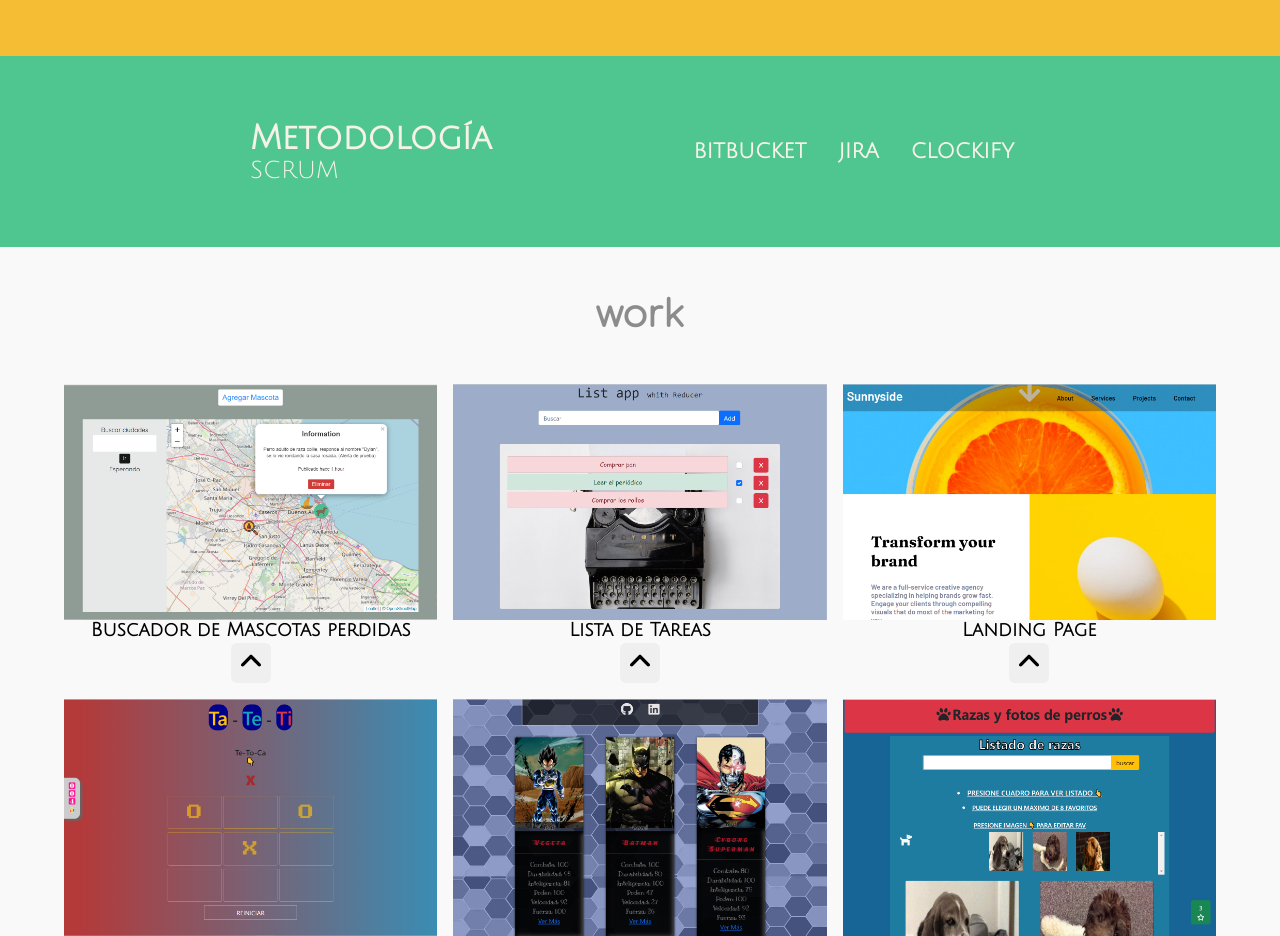
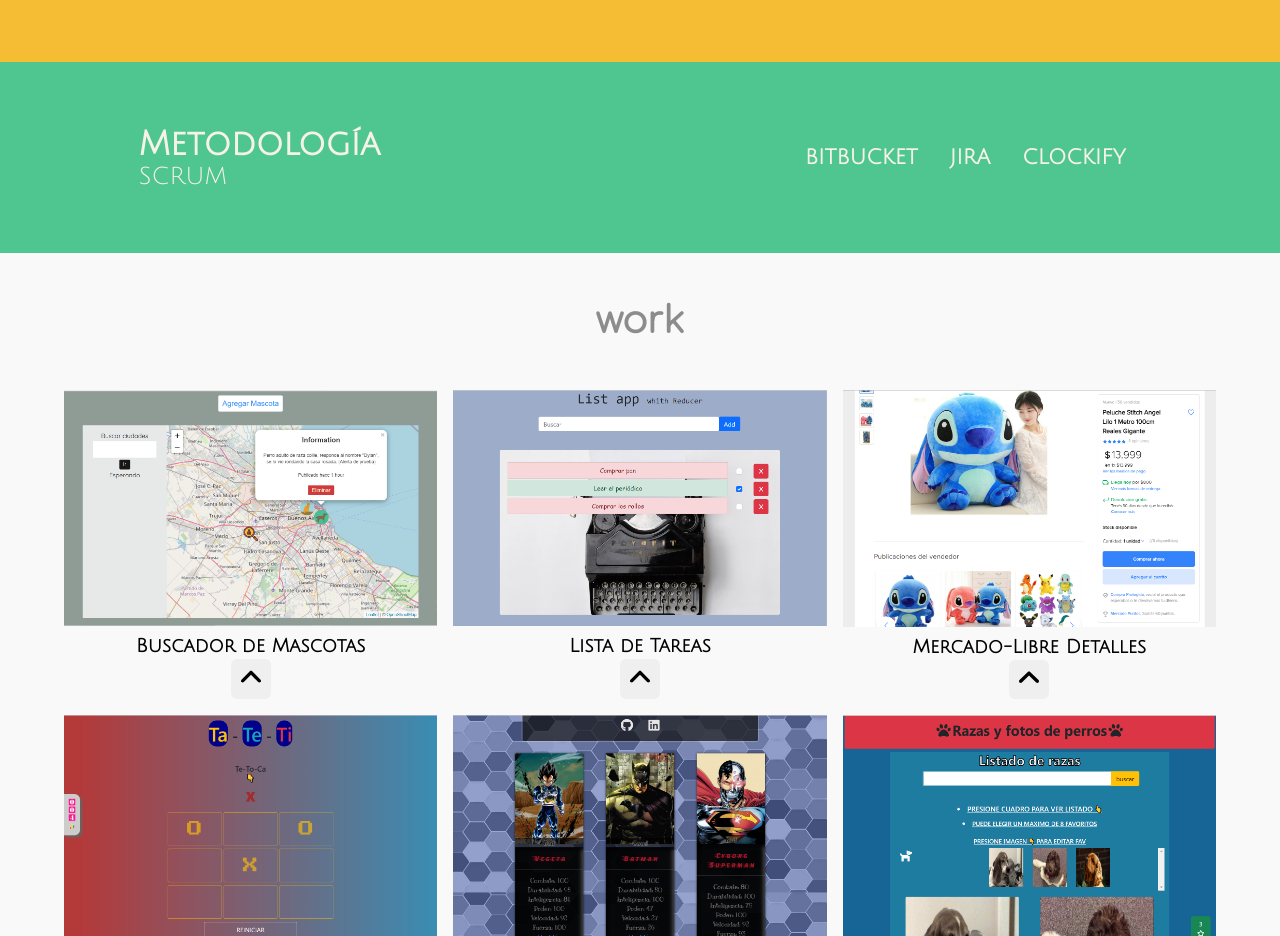
Before and after one commit to AlejandroWogelman/Portfolio-renovated, a React (Create React App) app: page / in a window 1280 px wide. Shown: the part 1596-2532 px from the top of the page. Built offline with nearby package versions, Linux system fonts and the light colour scheme; grey boxes are pictures that could not be loaded.

Commit message:
Actualice data

```diff
--- a/src/components/about/About.js
+++ b/src/components/about/About.js
@@ -83,10 +83,10 @@
         </div>
         <div className="skills-content">
           <p>HTML</p>
+          <p>REACT</p>
           <p>CSS</p>
+          <p>TYPESCRIPT</p>
           <p>JAVASCRIPT</p>
-          <p>REACT</p>
-          <p>TYPESCRIPT</p>
         </div>
       </article>
       <article className="metodologias-container">
--- a/src/components/about/about.css
+++ b/src/components/about/about.css
@@ -68,10 +68,20 @@
 .metodologias-container {
   background-color: rgb(79, 197, 144);
 }
-.skills-content,
+
 .metodologias-content {
   display: flex;
 }
+
+.skills-content {
+  display: grid;
+  grid-template-columns: 1fr 1fr;
+}
+.skills-container div:first-child,
+.metodologias-container div:first-child {
+  min-width: 50%;
+}
+
 .skills-content p,
 .metodologias-content p {
   font-weight: bold;
@@ -112,22 +122,16 @@
     font-size: 1.1rem;
     margin-top: 1.3rem;
   }
+  .skills-content p:last-child {
+    grid-column: 1/3;
+  }
 }
 @media screen and (max-width: 500px) {
   .skills-container,
   .metodologias-container {
-    padding: 15%;
+    width: 100%;
   }
   .about-container {
     padding: 5% 2%;
   }
 }
-@media screen and (max-width: 400px) {
-  .skills-content {
-    display: grid;
-    grid-template-columns: 1fr 1fr;
-  }
-  .skills-content p:last-child {
-    grid-column: 1/3;
-  }
-}
--- a/src/components/work/Work.js
+++ b/src/components/work/Work.js
@@ -6,7 +6,7 @@
   const initialState = {
     tateti: false,
     appList: false,
-    sunnyside: false,
+    mercadoLibre: false,
     perros: false,
     challengeALK: false,
     animalSearch: false,
@@ -18,6 +18,7 @@
       <article>
         <div style={{ position: "relative", overflow: "hidden" }}>
           <img
+            className="img-work"
             src={require("../../assets/AnimalSearch.png").default}
             width="100%"
             alt="map"
@@ -79,7 +80,7 @@
           </div>
         </div>
         <div className="btns-card-containter">
-          <h3>Buscador de Mascotas perdidas</h3>
+          <h3>Buscador de Mascotas</h3>
           {inElement.animalSearch !== true ? (
             <Button
               setInElement={setInElement}
@@ -99,6 +100,7 @@
       <article>
         <div style={{ position: "relative", overflow: "hidden" }}>
           <img
+            className="img-work"
             src={require("../../assets/appList.png").default}
             width="100%"
             alt="appList"
@@ -167,22 +169,31 @@
       <article>
         <div style={{ position: "relative", overflow: "hidden" }}>
           <img
-            src={require("../../assets/landing1.png").default}
+            className="img-work"
+            src={require("../../assets/meliScreen.png").default}
             width="100%"
             alt="Landing"
           />
           <div
-            className={inElement.sunnyside ? "info-work active" : "info-work"}
+            className={
+              inElement.mercadoLibre ? "info-work active" : "info-work"
+            }
           >
             <div>
               {" "}
-              <p>HTML </p>
+              <p>REACT</p>
               <p>CSS</p>
-              <p>JAVASCRIPT</p>
+              <p>VITE</p>
+              <p>
+                <span>TYPESCRIPT</span>
+              </p>
               <br />
-              <small>Landing Page de Practica para FrontEnd-Mentor</small>
+              <small>
+                Página de Detalle de Mercado Libre y simulación de algunas
+                funciones.
+              </small>
               <a
-                href="https://github.com/AlejandroWogelman/landing-page"
+                href="https://github.com/AlejandroWogelman/mercadoLibre-copy"
                 target="_blank"
                 className="github"
                 rel="noreferrer"
@@ -197,7 +208,7 @@
                 />
               </a>
               <a
-                href="https://landing-page-challeng.netlify.app/"
+                href="https://mercado-libre-copy.netlify.app/"
                 target="_blank"
                 className="google"
                 rel="noreferrer"
@@ -215,17 +226,17 @@
           </div>
         </div>
         <div className="btns-card-containter">
-          <h3>Landing Page</h3>
-          {inElement.sunnyside !== true ? (
+          <h3>Mercado-Libre Detalles</h3>
+          {inElement.mercadoLibre !== true ? (
             <Button
               setInElement={setInElement}
-              name={"sunnyside"}
+              name={"mercadoLibre"}
               arrow={"up"}
             />
           ) : (
             <Button
               setInElement={setInElement}
-              name={"sunnyside"}
+              name={"mercadoLibre"}
               arrow={"down"}
             />
           )}
@@ -234,6 +245,7 @@
       <article>
         <div style={{ position: "relative", overflow: "hidden" }}>
           <img
+            className="img-work"
             src={require("../../assets/tateti1.png").default}
             width="100%"
             alt="tateti"
@@ -299,6 +311,7 @@
       <article>
         <div style={{ position: "relative", overflow: "hidden" }}>
           <img
+            className="img-work"
             src={require("../../assets/heros-Alkemy.png").default}
             width="100%"
             alt="heros"
@@ -375,6 +388,7 @@
       <article>
         <div style={{ position: "relative", overflow: "hidden" }}>
           <img
+            className="img-work"
             src={require("../../assets/buscador-perros.png").default}
             width="100%"
             alt="Dogs-page"
--- a/src/components/work/work.css
+++ b/src/components/work/work.css
@@ -25,6 +25,12 @@
   color: white;
   padding: 5px;
 }
+
+.img-work {
+  max-height: 260px;
+  object-fit: contain;
+}
+
 .info-work small {
   background-color: black;
   border-radius: 10px;
@@ -57,6 +63,10 @@
   flex-direction: column;
   align-items: center;
 }
+.btns-card-containter h3 {
+  margin-top: 10px;
+}
+
 .btns-card-containter button {
   margin: 0 auto;
   margin-top: 3px;
@@ -102,12 +112,12 @@
   border-radius: 5px;
 }
 
-@media screen and (max-width: 770px) {
+@media screen and (max-width: 805px) {
   .work-container {
     grid-template-columns: repeat(2, 1fr);
   }
 }
-@media screen and (max-width: 500px) {
+@media screen and (max-width: 530px) {
   .work-container {
     grid-template-columns: 1fr;
   }
```
Also changed, not shown: src/assets/meli.png (added), src/assets/meliScreen.png (added).
